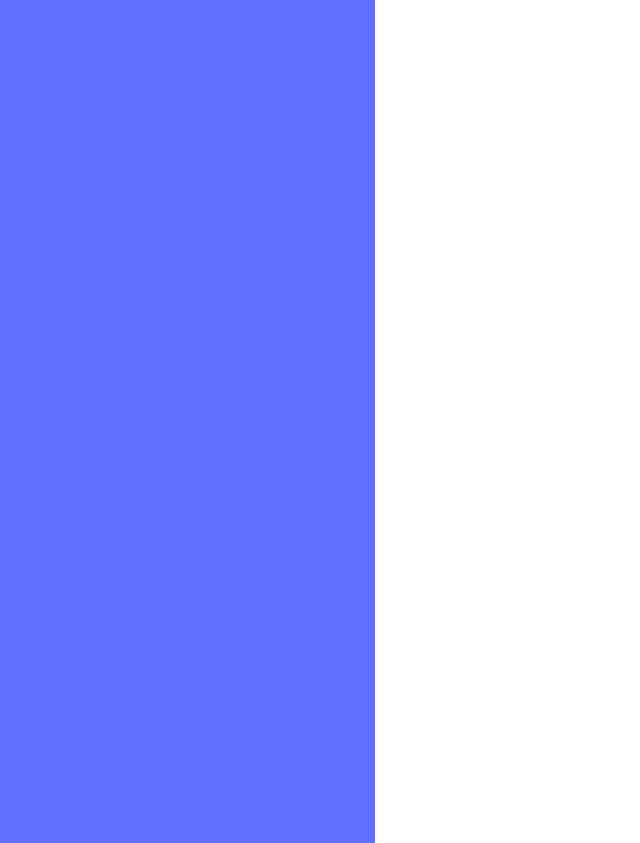
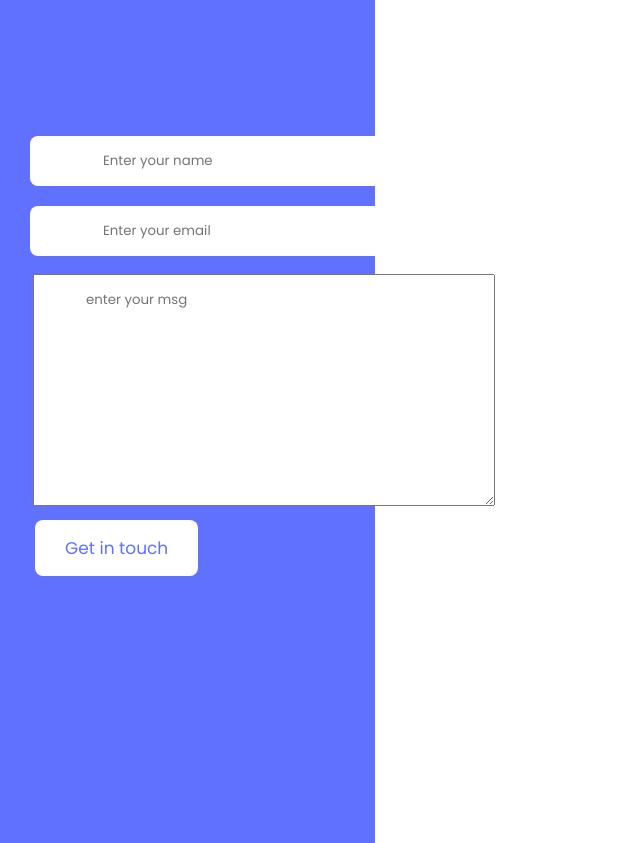
Before and after one commit to alihussnain09/Portfolio, a website: page index.html in a window 1280 px wide. Shown: the part 4540-5383 px from the top of the page, without its empty margins (0-640 px from the left). Drawn offline with Linux system fonts and the light colour scheme.

Commit message:
Collaborator Push

```diff
--- a/index.html
+++ b/index.html
@@ -194,7 +194,13 @@
         <li class="head-text">
             <img class="one-img" src="./images/Primary Text 2.png" alt="">
             <img src="./images/Primary Text.png" alt=""></li>
-
+            <li class="form">
+                <form action="https://formspree.io/f/mleyonlb" method="post">
+                <input type="text" name="name" maxlength="30" placeholder="Enter your name" required>
+                <input type="email" name="email" placeholder="Enter your email" required>
+                <textarea name="message" cols="30" rows="10" maxlength="500" placeholder="enter your msg" required></textarea>
+                <button type="submit">Get in touch</button>
+            </form></li>
     </ul>
 
 </section>
--- a/style.css
+++ b/style.css
@@ -414,7 +414,7 @@ ul {
 }
 
 .form {
-  transform: translate(25px,175px);
+  transform: translate(25px, 175px);
 }
 
 .form input {
@@ -431,7 +431,7 @@ ul {
   margin-left: 10px;
   background-color: white;
   font-family: 'Poppins', sans-serif;
-  color: #6070FF;
+  color: #6070ff;
   border: 1px;
   font-size: 17px;
   cursor: pointer;
@@ -441,5 +441,5 @@ ul {
   font-family: 'Poppins', sans-serif;
   padding: 15px 52px;
   margin: 8px;
-  border-radius: 8px;
+  border-radius:  8px;
 }
```
